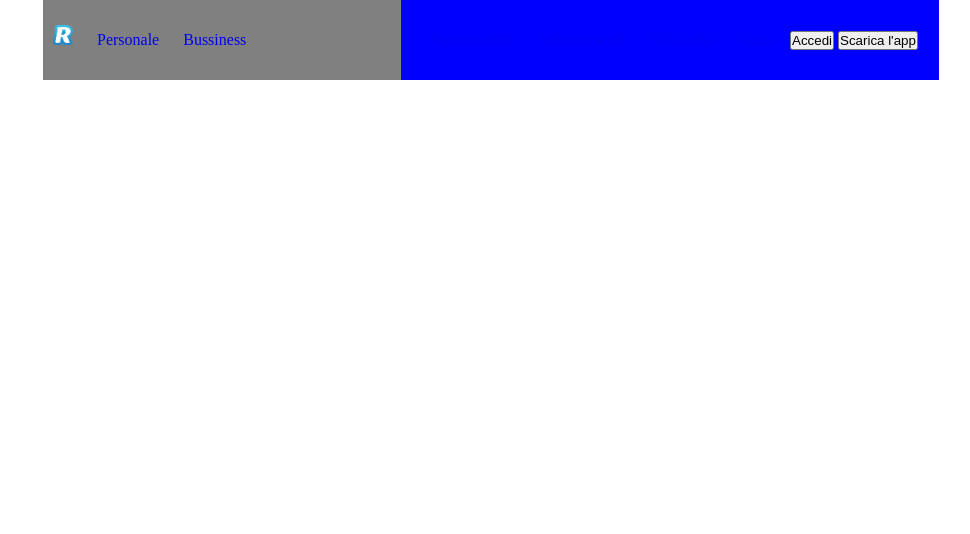
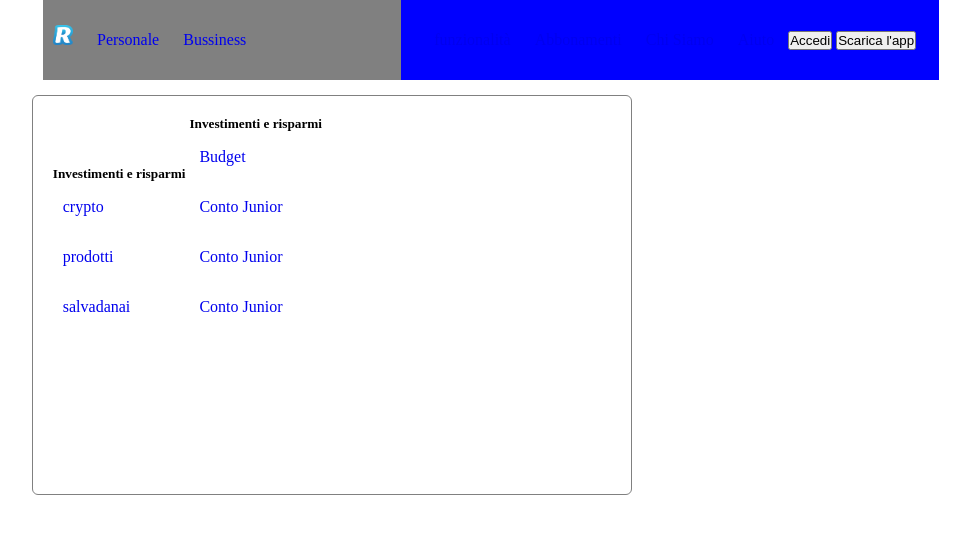
Before and after one commit to GiacomoDiMichele/js-html-css-revolut, a plain HTML site: page index.html in a window 1280 px wide. Both pictures are taken after a click on the link "Abbonamenti". Shown: the whole page, without its empty margins (149-1119 px from the left). Drawn offline with nearby package versions, Linux system fonts and the light colour scheme.

Commit message:
inserito dropdown al mouse-enter

```diff
--- a/index.html
+++ b/index.html
@@ -26,11 +26,79 @@
                 </div>
                 <div class="header-right">
                     <ul>
-                        <li>
-                            <a href="#">Funzionalità</a>
+                        <li class="dropdown-item">
+                            <a class="funzionalita-menu" href="#">
+                                funzionalità
+                            </a>
+
+                            <div class="dropdown-menu">
+                                <ul id="conto">
+                                    <li>
+                                        <h5>conto</h5>
+                                    </li>
+                                    <li>
+                                        <a href="#">Budget</a>
+                                    </li>
+                                    <li>
+                                        <a href="#">Conto Junior</a>
+                                    </li>
+                                </ul>
+                                <ul id="investimenti-e-risparmi">
+                                    <li>
+                                        <h5>Investimenti e risparmi</h5>
+                                    </li>
+                                    <li>
+                                        <a href="#">Budget</a>
+                                    </li>
+                                    <li>
+                                        <a href="#">Conto Junior</a>
+                                    </li>
+                                    <li>
+                                        <a href="#">Conto Junior</a>
+                                    </li>
+                                    <li>
+                                        <a href="#">Conto Junior</a>
+                                    </li>
+                                </ul>
+                            </div>
                         </li>
-                        <li>
-                            <a href="#">Abbonamenti</a>
+                        <li class="dropdown-item">
+                            <a class="abbonamenti-menu" href="#">
+                                Abbonamenti
+                            </a>
+                            <div class="dropdown-abbonamenti">
+                                <ul id="conto">
+                                    <li>
+                                        <h5>Investimenti e risparmi</h5>
+                                    </li>
+                                    <li>
+                                        <a href="#">crypto</a>
+                                    </li>
+                                    <li>
+                                        <a href="#">prodotti</a>
+                                    </li>
+                                    <li>
+                                        <a href="#">salvadanai</a>
+                                    </li>
+                                </ul>
+                                <ul id="investimenti-e-risparmi">
+                                    <li>
+                                        <h5>Investimenti e risparmi</h5>
+                                    </li>
+                                    <li>
+                                        <a href="#">Budget</a>
+                                    </li>
+                                    <li>
+                                        <a href="#">Conto Junior</a>
+                                    </li>
+                                    <li>
+                                        <a href="#">Conto Junior</a>
+                                    </li>
+                                    <li>
+                                        <a href="#">Conto Junior</a>
+                                    </li>
+                                </ul>
+                            </div>
                         </li>
                         <li>
                             <a href="#">Chi Siamo</a>
--- a/main.js
+++ b/main.js
@@ -0,0 +1,21 @@
+$(document).ready(function() {
+
+    $('.funzionalita-menu').mouseenter(function() {
+        $('.dropdown-menu').addClass('active');
+        $('.dropdown-abbonamenti').removeClass('active');
+     });
+
+    $('.dropdown-menu').mouseleave(function() {
+        $('.dropdown-menu').removeClass('active');
+     });
+
+    $('.abbonamenti-menu').mouseenter(function() {
+        $('.dropdown-abbonamenti').addClass('active');
+        $('.dropdown-menu').removeClass('active');
+     });
+
+    $('.dropdown-abbonamenti').mouseleave(function() {
+        $('.dropdown-abbonamenti').removeClass('active');
+     });
+
+});
--- a/style.css
+++ b/style.css
@@ -56,6 +56,7 @@ header {
 
 .header-right ul, .header-left ul {
     list-style-type: none;
+    display: inline-block;
 }
 
 .header-right ul li {
@@ -69,6 +70,50 @@ header {
     padding: 0 10px;
 }
 
+.dropdown-item {
+    position: relative;
+}
+
+.dropdown-menu {
+    position: absolute;
+    top: 80px;
+    right: 0;
+    width: 600px;
+    height: 400px;
+    background-color: lightblue;
+    padding: 10px;
+    display: none;
+    border: 1px solid grey;
+    border-radius: 6px;
+    background-color: white;
+}
+
+.dropdown-menu.active {
+    display: block;
+}
+
+.dropdown-abbonamenti {
+    position: absolute;
+    top: 80px;
+    right: 0;
+    width: 600px;
+    height: 400px;
+    padding: 20px;
+    display: none;
+    border: 1px solid grey;
+    border-radius: 6px;
+    background-color: white;
+}
+
+.dropdown-abbonamenti.active {
+    display: block;
+}
+
+
+#conto li, #investimenti-e-risparmi li {
+    display: block;
+}
+
 main {
     height: calc(100vh - 80px);
 }
```
